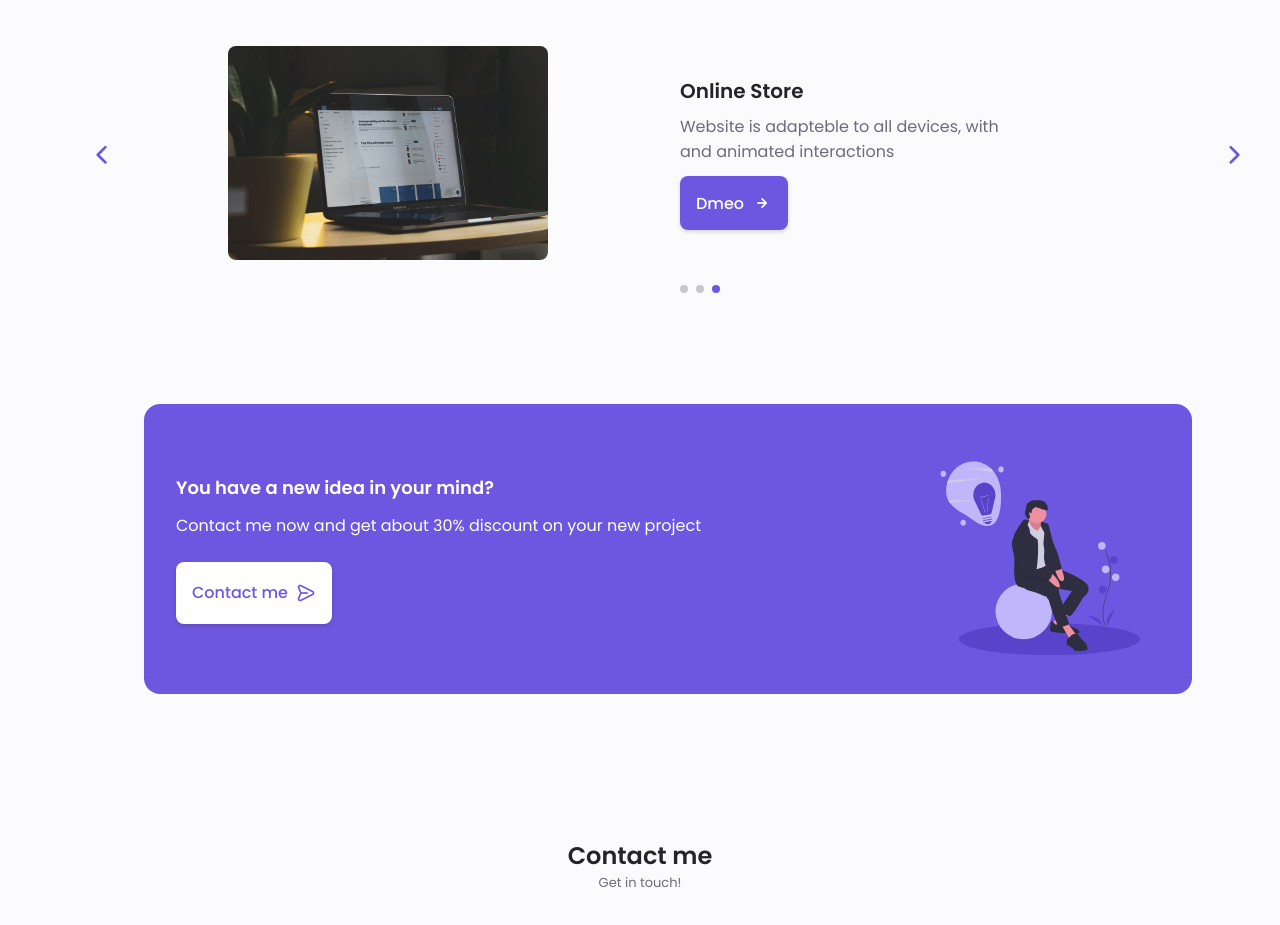
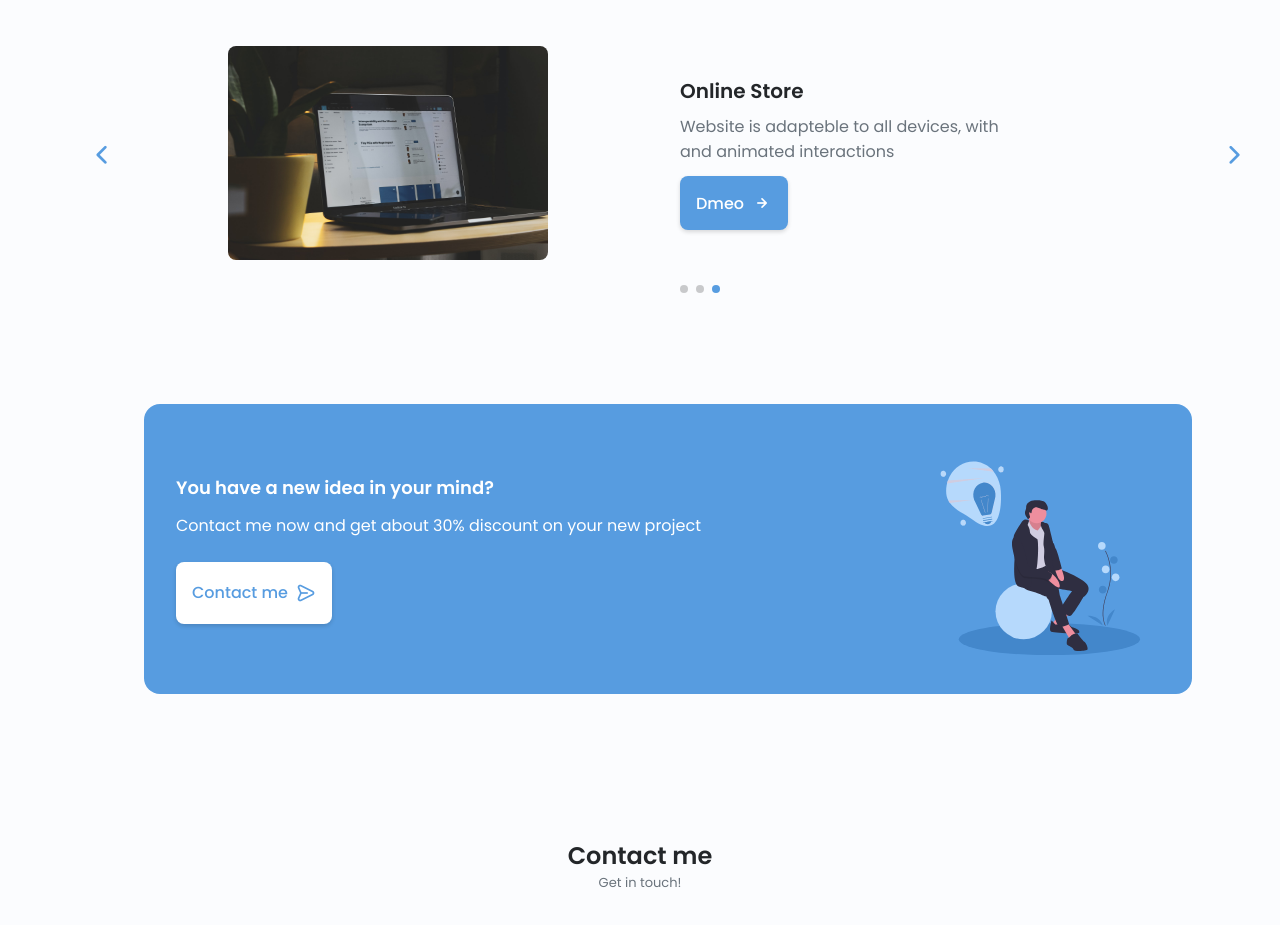
Before and after one commit to MohammadSlo/wee, a plain HTML site: page index.html in a window 1280 px wide. Shown: the part 2320-3245 px from the top of the page. Drawn offline with nearby package versions, Linux system fonts and the light colour scheme.

Commit message:
Update style.css

```diff
--- a/css/style.css
+++ b/css/style.css
@@ -6,7 +6,7 @@
                      :root {
                         --header-height: 3rem;
                         /* ============= colors============== */
-                        --hue-color: 250;
+                        --hue-color: 210;
                         /* =======HSL color mode======= */
                         --first-color: hsl(var(--hue-color), 69%, 61%);
                         --first-color-second: hsl(var(--hue-color), 69%, 61%);
```
